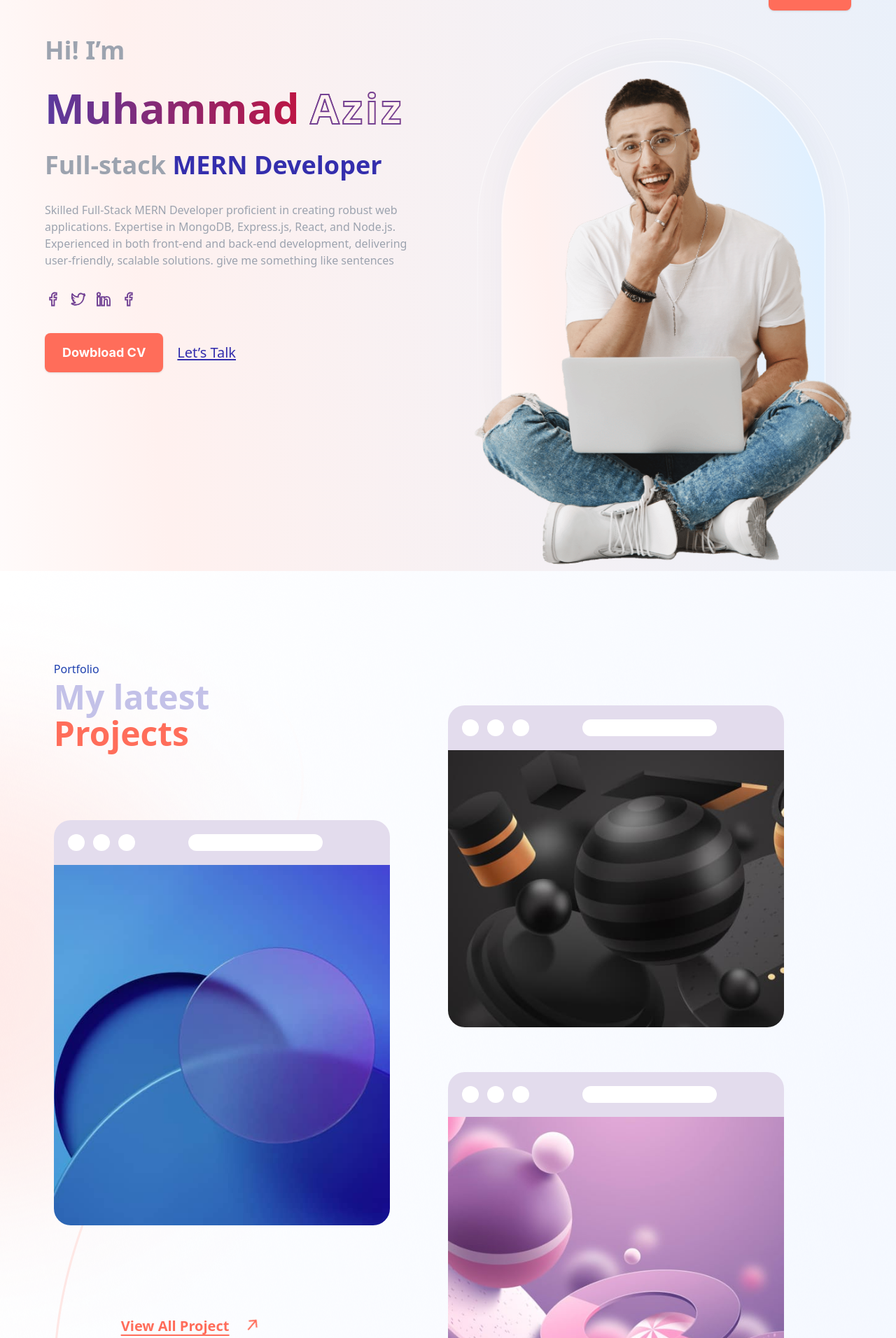
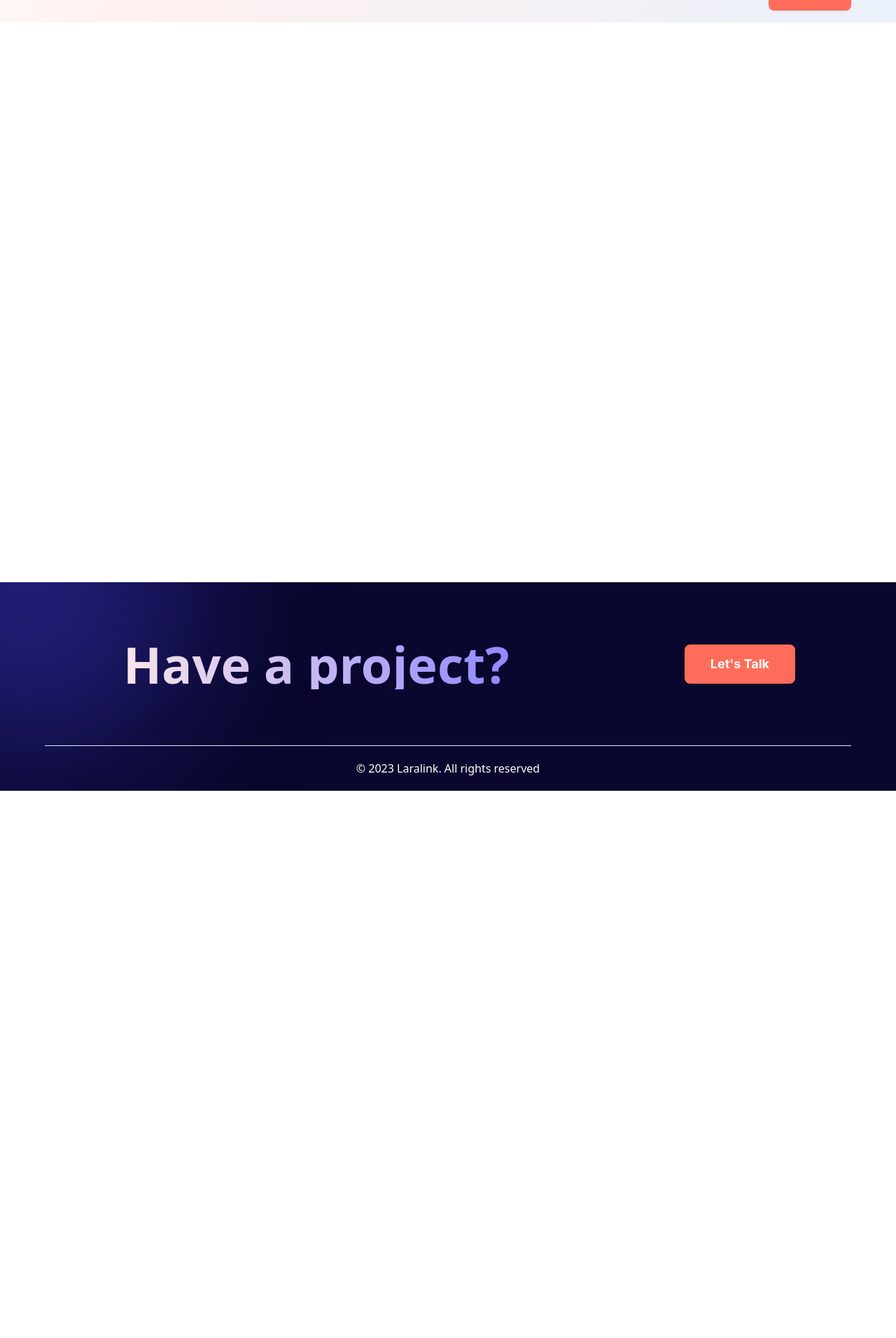
Before and after one commit to maziz12808/portfolio, a Next.js app: page / in a window 1280 px wide. Shown: the part 48-1960 px from the top of the page at 70% size. After the commit the page ends 1178 px from the top, so only its background shows below. Built offline with nearby package versions, Linux system fonts and the light colour scheme.

Commit message:
modified staging branch

```diff
--- a/components/home/index.jsx
+++ /dev/null
@@ -1,177 +0,0 @@
-import Layout from "../shared/layout"
-import {Button} from "antd"
-import Image from "next/image";
-import Link from "next/link";
-import { useState } from "react";
-const Home = ()=>{
-    const [hiddenProject,sethiddenProject] = useState("hidden")
-    const Header = ()=>{
-        return (
-            <div className="grid grid-cols-2 gap-x-20">
-                <div className="flex flex-col gap-y-8 pt-5">
-                    <h1 className="text-4xl font-bold text-gray-400">Hi! I’m</h1>
-                    <h1 className="text-6xl font-extrabold gradient-text">
-                        Muhammad <span id="stroke-text">Aziz</span>
-                    </h1>
-                    <h1 className="text-4xl font-bold text-gray-400">
-                        Full-stack
-                        <span className="text-4xl font-bold text-[#342EAD]"> MERN Developer</span>
-                    </h1>
-                    <p className="text-gray-400">
-                        Skilled Full-Stack MERN Developer proficient in creating robust web applications.
-                        Expertise in MongoDB, Express.js, React, and Node.js. Experienced in both front-end
-                        and back-end development, delivering user-friendly, scalable solutions. give me
-                        something like sentences
-                    </p>
-                    <div>
-                        <i className='bx bxl-facebook text-2xl mr-2' id="stroke-text" />
-                        <i className='bx bxl-twitter text-2xl mr-2' id="stroke-text" />
-                        <i className='bx bxl-linkedin text-2xl mr-2' id="stroke-text" />
-                        <i className='bx bxl-facebook text-2xl' id="stroke-text" />
-                    </div>
-                    <div className="flex gap-x-5 items-center">
-                        <Button
-                            type="text"
-                            className="flex items-center px-6 py-[27px] font-bold text-lg shadow rounded-lg"
-                            style={{backgroundColor: "#FF6D5A",color: "white"}}
-                        >
-                            Dowbload CV
-                        </Button>
-                        <span className="underline underline-offset-2 text-xl font-medium text-[#342EAD]">
-                            Let’s Talk
-                        </span>
-                    </div>
-                </div>
-                <div className="relative mb-10">
-                    <Image src="/images/hero_bg_3.svg"
-                        width={0}
-                        height={0}
-                        sizes="100vw"
-                        className=""
-                        style={{width: "100%",height: "auto"}}
-                        loading="lazy"
-                        alt="hero_bg_3"
-                    />
-                    <Image
-                        src="/images/hero_1.png"
-                        width={0}
-                        height={0}
-                        sizes="100vw"
-                        className="absolute top-20 left-0 animate__animated animate__pulse animate__infinite"
-                        style={{width: "100%",height: "auto"}}
-                        loading="lazy"
-                        alt="hero_1"
-
-                    />
-                </div>
-            </div>
-        )
-    }
-    return (
-        <Layout header={<Header />}>
-            <div className="portfolio-bg-2 px-[6%] py-[10%]">
-                <div className="grid grid-cols-2">
-                    <div>
-                        <div className="flex flex-col gap-y-1">
-                            <p className=" text-blue-800">Portfolio</p>
-                            <p className=" text-[#C3C1E8] text-5xl font-bold">My latest</p>
-                            <p className=" text-[#FF6D5A] text-5xl font-bold">Projects</p>
-                            <div
-                                className="mt-24 relative"
-                                style={{width:480}}
-                                onMouseEnter={()=>sethiddenProject("block")}
-                                onMouseLeave={()=>sethiddenProject("hidden")}
-                            >
-                                <div className="bg-[#E3DCED] h-16 flex items-center gap-x-3 px-5 rounded-t-3xl">
-                                    <div className="bg-white rounded-full w-6 h-6"></div>
-                                    <div className="bg-white rounded-full w-6 h-6"></div>
-                                    <div className="bg-white rounded-full w-6 h-6"></div>
-                                    <div className="bg-white rounded-full w-48 h-6 ml-16"></div>
-                                </div>
-                                <Image
-                                    src="/images/p5.jpg"
-                                    width={0}
-                                    height={0}
-                                    sizes="100vw"
-                                    style={{width:"100%",height:"auto"}}
-                                    className="rounded-b-3xl"
-                                />
-                                <div className={`bg-[#2E31A7] opacity-70 w-full px-5 py-5 absolute left-0 bottom-0 rounded-b-3xl ${hiddenProject}`}>
-                                    <p className="text-white text-3xl font-semibold">Second Project</p>
-                                    <p className="text-white text-base font-semibold underline underline-offset-4 cursor-pointer">
-                                        <Link href="/portfolio">VIEW WORKS</Link>
-                                    </p>
-                                </div>
-                            </div>
-                        </div>
-                    </div>
-
-                    <div>
-                    <div
-                                className="mt-16 relative"
-                                style={{width:480}}
-                                onMouseEnter={()=>sethiddenProject("block")}
-                                onMouseLeave={()=>sethiddenProject("hidden")}
-                            >
-                                <div className="bg-[#E3DCED] h-16 flex items-center gap-x-3 px-5 rounded-t-3xl">
-                                    <div className="bg-white rounded-full w-6 h-6"></div>
-                                    <div className="bg-white rounded-full w-6 h-6"></div>
-                                    <div className="bg-white rounded-full w-6 h-6"></div>
-                                    <div className="bg-white rounded-full w-48 h-6 ml-16"></div>
-                                </div>
-                                <Image
-                                    src="/images/p4.jpg"
-                                    width={0}
-                                    height={0}
-                                    sizes="100vw"
-                                    style={{width:"100%",height:"auto"}}
-                                    className="rounded-b-3xl"
-                                />
-                                <div className={`bg-[#2E31A7] opacity-70 w-full px-5 py-5 absolute left-0 bottom-0 rounded-b-3xl ${hiddenProject}`}>
-                                    <p className="text-white text-3xl font-semibold">Second Project</p>
-                                    <p className="text-white text-base font-semibold underline underline-offset-4 cursor-pointer">
-                                        <Link href="/portfolio">VIEW WORKS</Link>
-                                    </p>
-                                </div>
-                        </div>
-                        <div
-                            className="mt-16 relative"
-                            style={{width:480}}
-                            onMouseEnter={()=>sethiddenProject("block")}
-                            onMouseLeave={()=>sethiddenProject("hidden")}
-                        >
-                            <div className="bg-[#E3DCED] h-16 flex items-center gap-x-3 px-5 rounded-t-3xl">
-                                <div className="bg-white rounded-full w-6 h-6"></div>
-                                <div className="bg-white rounded-full w-6 h-6"></div>
-                                <div className="bg-white rounded-full w-6 h-6"></div>
-                                <div className="bg-white rounded-full w-48 h-6 ml-16"></div>
-                            </div>
-                            <Image
-                                src="/images/p6.jpg"
-                                width={0}
-                                height={0}
-                                sizes="100vw"
-                                style={{width:"100%",height:"auto"}}
-                                className="rounded-b-3xl"
-                            />
-                            <div className={`bg-[#2E31A7] opacity-70 w-full px-5 py-5 absolute left-0 bottom-0 rounded-b-3xl ${hiddenProject}`}>
-                                <p className="text-white text-3xl font-semibold">Second Project</p>
-                                <p className="text-white text-base font-semibold underline underline-offset-4 cursor-pointer">
-                                    <Link href="/portfolio">VIEW WORKS</Link>
-                                </p>
-                            </div>
-                        </div>
-                    </div>
-                </div>
-                <p className="-mt-28 ml-24 text-xl text-[#FF6D5A] font-bold underline underline-offset-[4.5px] cursor-pointer">
-                    <Link href="/portfolio">
-                        View All Project
-                        <i className='bx bx-arrow-back ml-5 rotate-[130deg] bx-sm' ></i>
-                    </Link>
-                </p>
-            </div>
-        </Layout>
-    )
-}
-
-export default Home
--- a/components/shared/layout/index.jsx
+++ b/components/shared/layout/index.jsx
@@ -1,9 +1,8 @@
 import { Button } from "antd";
-import Image from "next/image";
 import Link from "next/link";
 import { usePathname } from "next/navigation";
 
-const Layout = ({children,header})=>{
+const Layout = ({children,header=null})=>{
     const pathname = usePathname();
     const menu = [
         {
@@ -55,7 +54,7 @@ const Layout = ({children,header})=>{
                    {header}
                 </header>
             </div>
-            <section>
+            <section className=" min-h-screen">
                 {children}
             </section>
             <footer className="footer-svg px-[5%]">
--- a/pages/index.js
+++ b/pages/index.js
@@ -1,2 +1,2 @@
-import Home from "@/components/home"
-export default Home
+import Layout from "@/components/shared/layout"
+export default Layout
```
